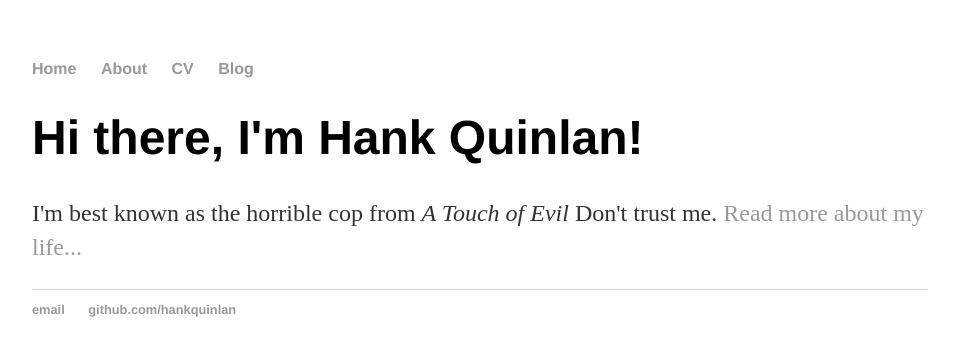
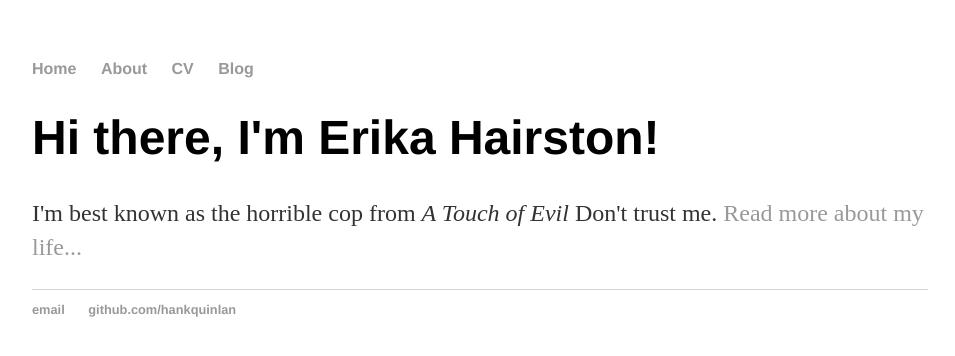
Before and after one commit to erikahairston/erikahairston.github.io, a Jekyll site: the page built from index.html, in a window 1280 px wide. Shown: the top 356 px of the page, without its empty margins (160-1115 px from the left). Built offline with Jekyll 4.4.1, drawn with Linux system fonts in a browser that asks for light colours.

Commit message:
Update index.html

```diff
--- a/index.html
+++ b/index.html
@@ -1,8 +1,8 @@
 ---
 layout: default
-title: Hank Quinlan, Horrible Cop
+title: Erika Hairston
 ---
 <div class="blurb">
-	<h1>Hi there, I'm Hank Quinlan!</h1>
+	<h1>Hi there, I'm Erika Hairston!</h1>
 	<p>I'm best known as the horrible cop from <em>A Touch of Evil</em> Don't trust me. <a href="/about">Read more about my life...</a></p>
 </div><!-- /.blurb -->
```
